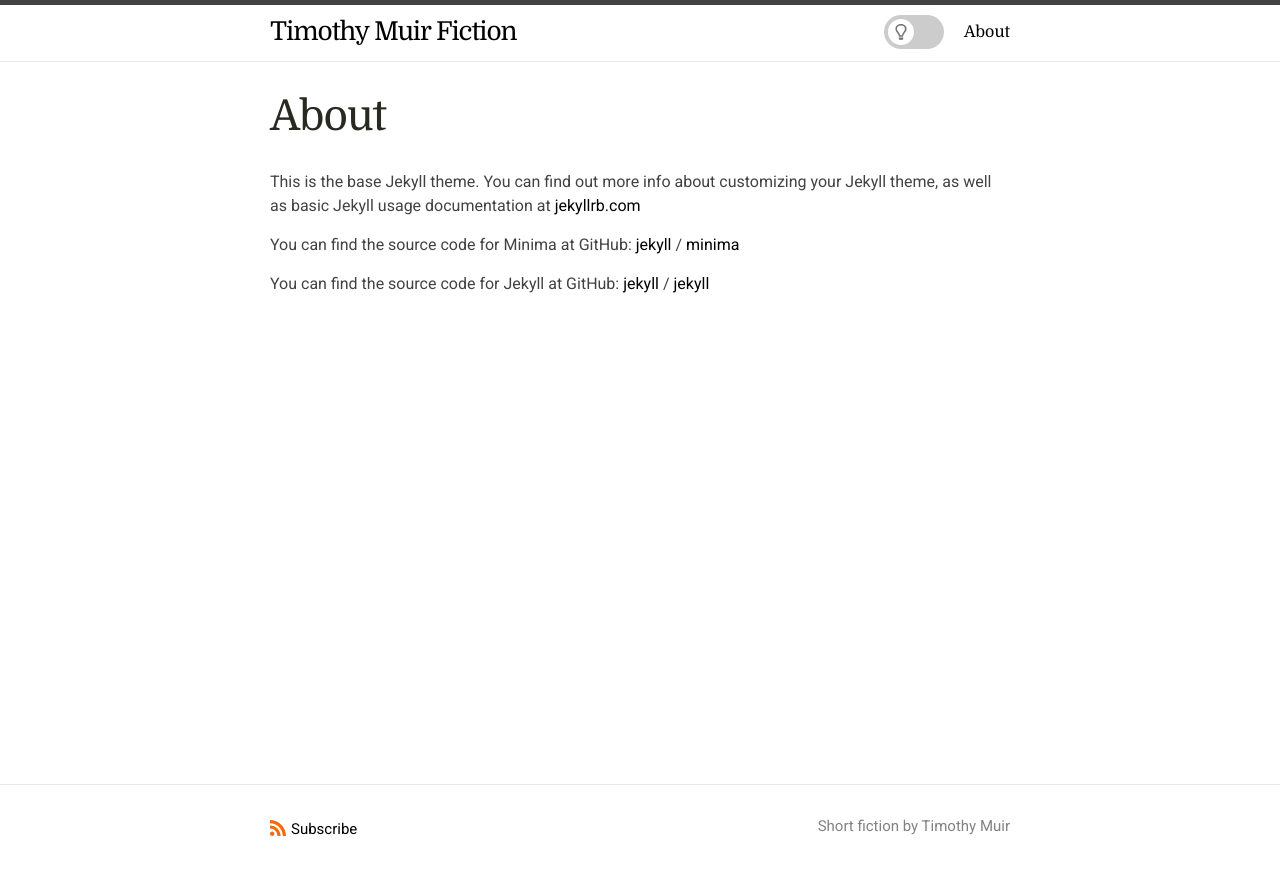
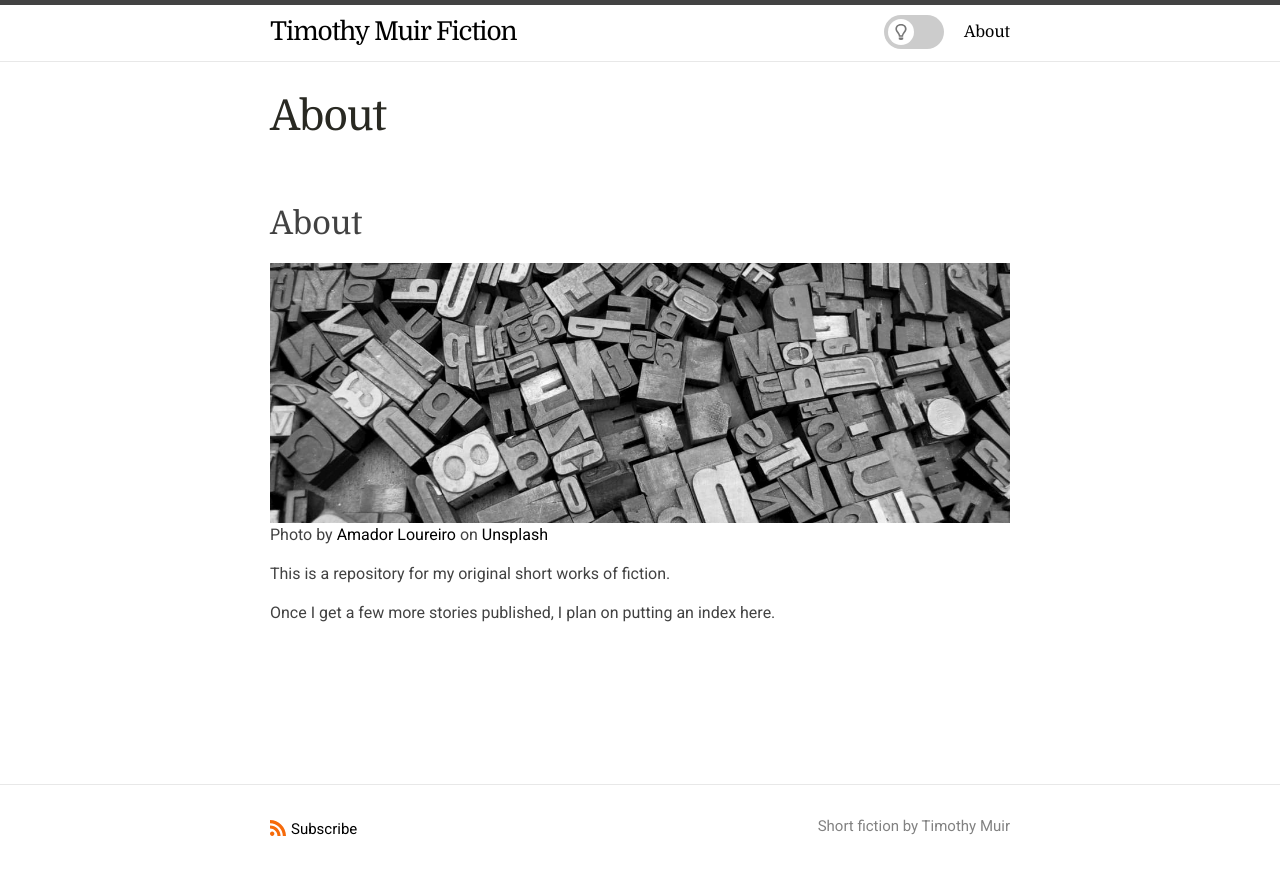
Before and after one commit to mister-critter/timothy-muir, a Jekyll site: the page built from about.md, in a window 1280 px wide. Shown: the top 875 px of the page. Built offline with Jekyll 4.4.1, drawn with Linux system fonts in a browser that asks for light colours.

Commit message:
About page first content

```diff
--- a/about.md
+++ b/about.md
@@ -4,15 +4,11 @@ title: About
 permalink: /about/
 ---
 
-This is the base Jekyll theme. You can find out more info about customizing your Jekyll theme, as well as basic Jekyll usage documentation at [jekyllrb.com](https://jekyllrb.com/)
+## About
 
-You can find the source code for Minima at GitHub:
-[jekyll][jekyll-organization] /
-[minima](https://github.com/jekyll/minima)
+![img](/assets/about-header.jpg "Photo of block print letters")
+Photo by [Amador Loureiro](https://unsplash.com/@amadorloureiroblanco) on [Unsplash](https://unsplash.com/)
 
-You can find the source code for Jekyll at GitHub:
-[jekyll][jekyll-organization] /
-[jekyll](https://github.com/jekyll/jekyll)
+This is a repository for my original short works of fiction.
 
-
-[jekyll-organization]: https://github.com/jekyll
+Once I get a few more stories published, I plan on putting an index here.
```
Also changed, not shown: assets/about-header.jpg (added).
